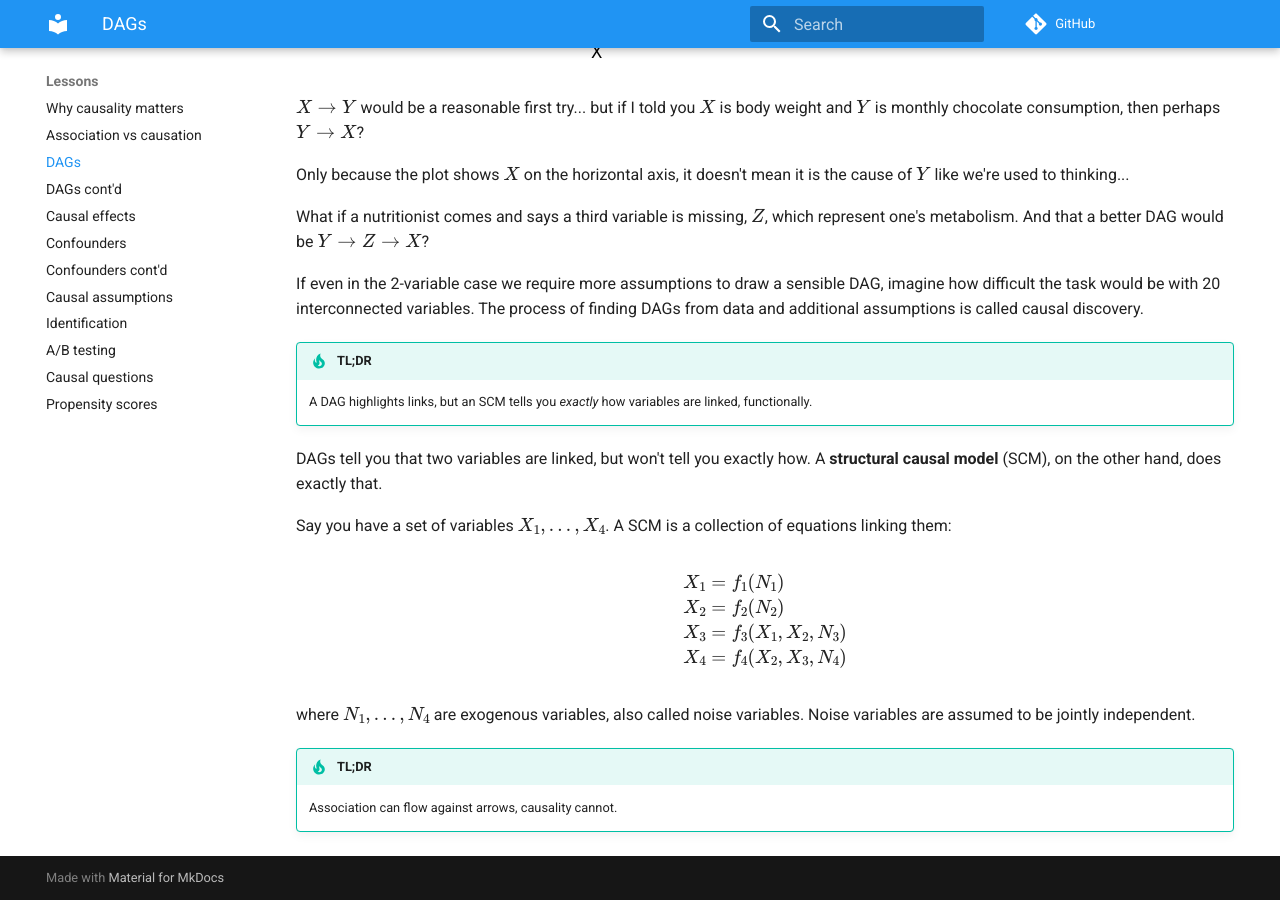
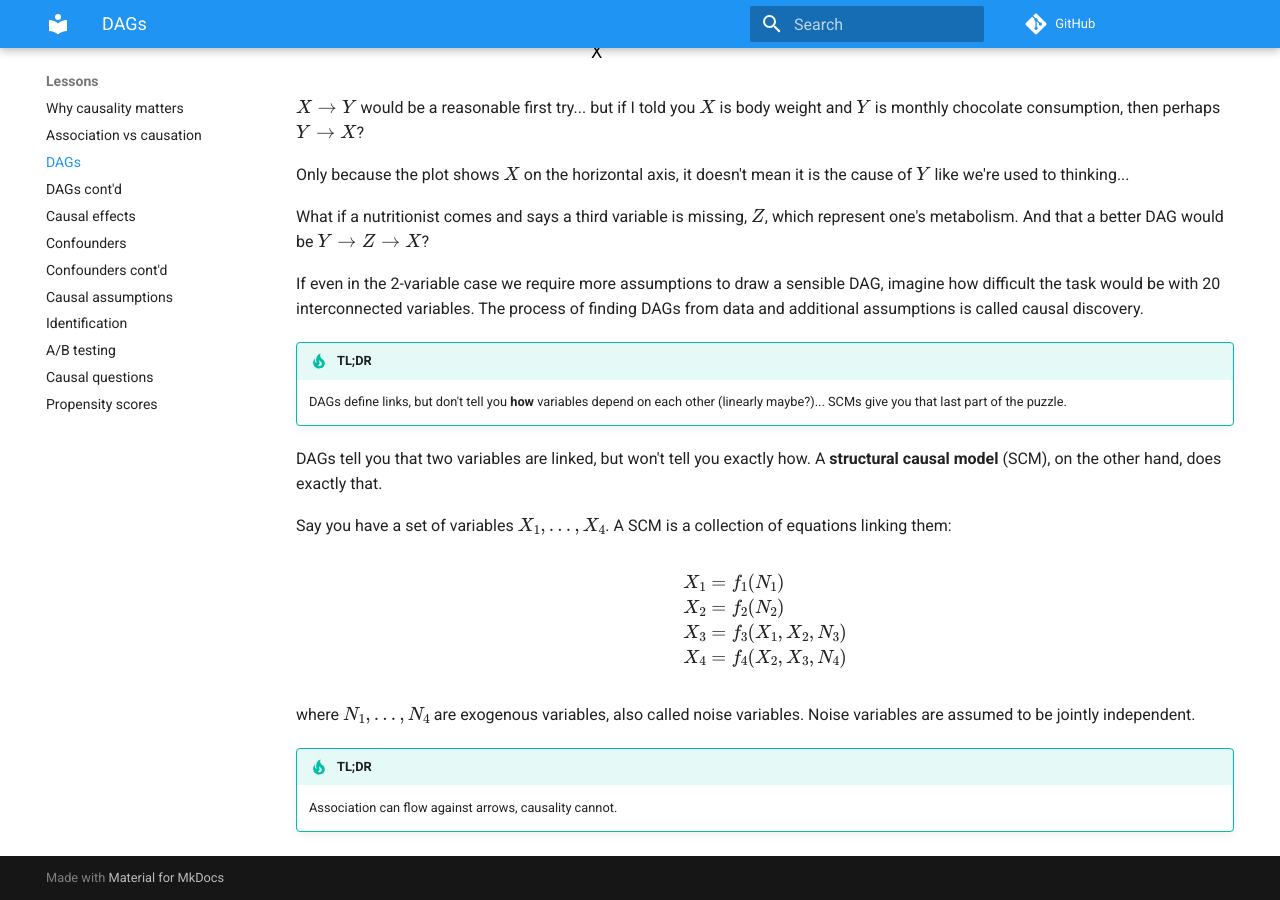
Before and after one commit to emilioMaddalena/causal-inference-studies, an MkDocs documentation site: the page built from material/dags.md, in a window 1280 px wide and 900 px high, scrolled down 2715 px. Built offline with MkDocs 1.6.1 and Material for MkDocs 9.7.7, drawn with Linux system fonts in a browser that asks for light colours; comment, search, counter and statistics services are not loaded.

Commit message:
Refine SCM TL;DR

```diff
--- a/material/dags.md
+++ b/material/dags.md
@@ -44,7 +44,7 @@ What if a nutritionist comes and says a third variable is missing, $Z$, which re
 If even in the 2-variable case we require more assumptions to draw a sensible DAG, imagine how difficult the task would be with 20 interconnected variables. The process of finding DAGs from data and additional assumptions is called causal discovery.
 
 !!! tip "TL;DR"
-    A DAG highlights links, but an SCM tells you *exactly* how variables are linked, functionally.
+    DAGs define links, but don't tell you **how** variables depend on each other (linearly maybe?)... SCMs give you that last part of the puzzle.
 
 DAGs tell you that two variables are linked, but won't tell you exactly how. A **structural causal model** (SCM), on the other hand, does exactly that.
 
```
